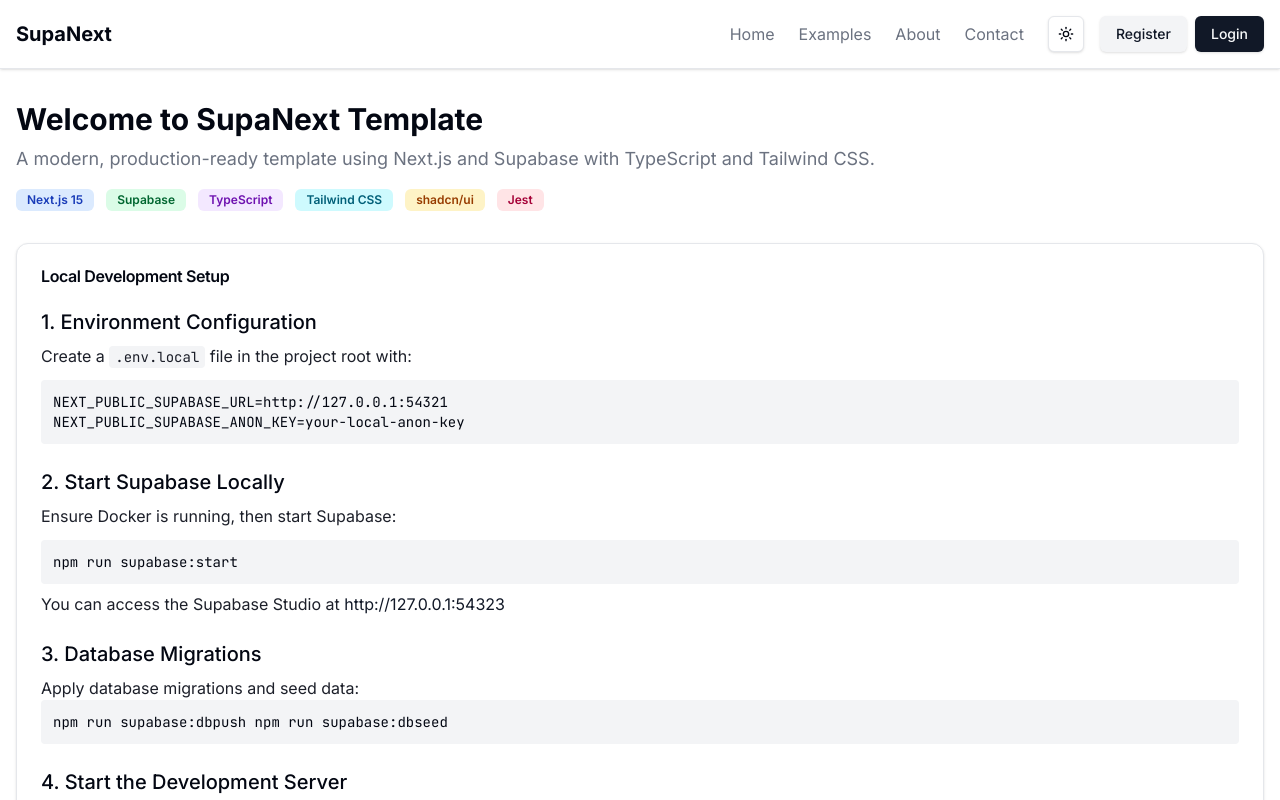
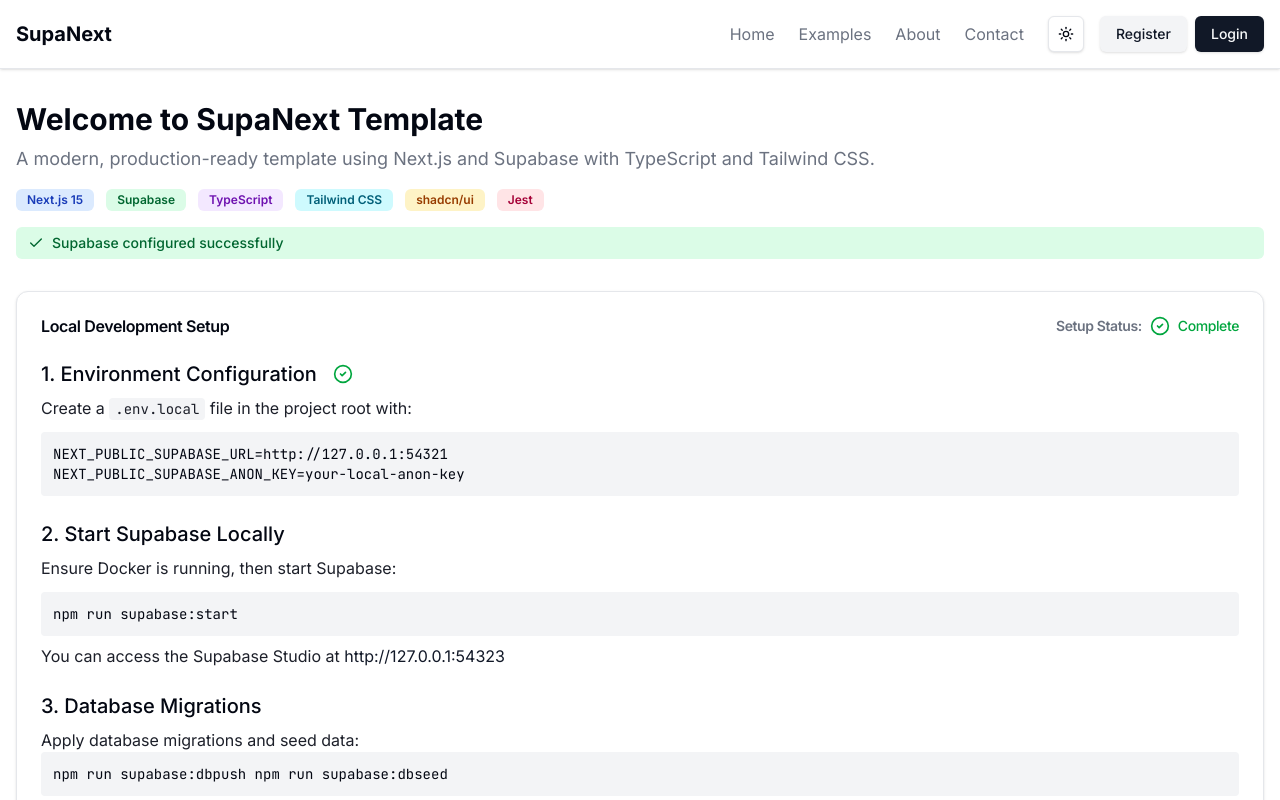
Before and after one commit to JonasWIP/supanexttemplate, a Next.js app: page / in a window 1280 px wide. Shown: the top 800 px of the page. Built offline with nearby package versions, Linux system fonts and the light colour scheme; no server answers.

Commit message:
feat: implement Supabase setup status indicators and enhance environment variable handling

```diff
--- a/app/page.tsx
+++ b/app/page.tsx
@@ -4,10 +4,27 @@
 import { Badge } from '@/components/ui/badge';
 import Link from 'next/link';
 import { cn } from '@/lib/utils';
+import { SupabaseSetupStatus } from '@/components/setup/SupabaseSetupStatus';
+import { ClientEnvInitializer } from '@/components/setup/ClientEnvInitializer';
+import { SetupStepStatus } from '@/components/setup/SetupStepStatus';
 
 export default function HomePage() {
+  // Pass environment variables to client (only NEXT_PUBLIC_ ones)
+  const clientEnvVars = {
+    NEXT_PUBLIC_SUPABASE_URL: process.env.NEXT_PUBLIC_SUPABASE_URL,
+    NEXT_PUBLIC_SUPABASE_ANON_KEY: process.env.NEXT_PUBLIC_SUPABASE_ANON_KEY
+  };
+
+  // Check if Supabase is configured by checking if environment variables are available
+  const isSupabaseConfigured = !!(
+    process.env.NEXT_PUBLIC_SUPABASE_URL &&
+    process.env.NEXT_PUBLIC_SUPABASE_ANON_KEY
+  );
+
   return (
     <PageContainer maxWidth="xl">
+      <ClientEnvInitializer envVars={clientEnvVars} />
+
       <PageHeader
         title="Welcome to SupaNext Template"
         description="A modern, production-ready template using Next.js and Supabase with TypeScript and Tailwind CSS."
@@ -20,16 +37,38 @@
           <Badge variant="secondary" className="bg-amber-100 text-amber-800 dark:bg-amber-900 dark:text-amber-200 hover:bg-amber-100 dark:hover:bg-amber-900">shadcn/ui</Badge>
           <Badge variant="secondary" className="bg-rose-100 text-rose-800 dark:bg-rose-900 dark:text-rose-200 hover:bg-rose-100 dark:hover:bg-rose-900">Jest</Badge>
         </div>
+
+        {/* Supabase setup status indicator */}
+        <div className="mt-4">
+          <SupabaseSetupStatus />
+        </div>
       </PageHeader>
 
       <div className="space-y-8">
         <Card>
           <CardHeader>
-            <CardTitle>Local Development Setup</CardTitle>
+            <CardTitle className="flex justify-between items-center">
+              <span>Local Development Setup</span>
+              {/* Overall setup progress */}
+              <div className="flex gap-2 items-center text-sm">
+                <span className="text-muted-foreground">Setup Status:</span>
+                <SetupStepStatus
+                  isCompleted={isSupabaseConfigured}
+                  title={isSupabaseConfigured ? "Complete" : "Pending"}
+                />
+              </div>
+            </CardTitle>
           </CardHeader>
           <CardContent className="space-y-6">
-            <div>
-              <h3 className="text-xl font-medium mb-2">1. Environment Configuration</h3>
+            <div className="relative">
+              <h3 className="text-xl font-medium mb-2 flex items-center gap-2">
+                <span>1. Environment Configuration</span>
+                <SetupStepStatus
+                  isCompleted={isSupabaseConfigured}
+                  title=""
+                  className="ml-2"
+                />
+              </h3>
               <p className="mb-3">Create a <code className="bg-muted px-1.5 py-0.5 rounded text-sm">.env.local</code> file in the project root with:</p>
               <pre className="bg-muted p-3 rounded overflow-x-auto text-sm">
                 <code>{`NEXT_PUBLIC_SUPABASE_URL=http://127.0.0.1:54321
--- /dev/null
+++ b/components/setup/ClientEnvInitializer.tsx
@@ -0,0 +1,33 @@
+'use client';
+
+import { useEffect } from 'react';
+
+// Safe environment variables to expose to the client
+// Only includes variables that are already meant to be public
+interface ClientEnvVars {
+  NEXT_PUBLIC_SUPABASE_URL?: string;
+  NEXT_PUBLIC_SUPABASE_ANON_KEY?: string;
+}
+
+// Add environment variables to the window object for client-side access
+declare global {
+  interface Window {
+    ENV_VARS?: ClientEnvVars;
+  }
+}
+
+export function ClientEnvInitializer({
+  envVars
+}: {
+  envVars: ClientEnvVars
+}) {
+  useEffect(() => {
+    // Only expose NEXT_PUBLIC_ environment variables to the client
+    window.ENV_VARS = {
+      NEXT_PUBLIC_SUPABASE_URL: envVars.NEXT_PUBLIC_SUPABASE_URL,
+      NEXT_PUBLIC_SUPABASE_ANON_KEY: envVars.NEXT_PUBLIC_SUPABASE_ANON_KEY,
+    };
+  }, [envVars]);
+
+  return null;
+}
--- /dev/null
+++ b/components/setup/SetupStepStatus.tsx
@@ -0,0 +1,32 @@
+'use client';
+
+import { CheckCircle2, Circle } from 'lucide-react';
+import { cn } from '@/lib/utils';
+
+interface SetupStepStatusProps {
+  isCompleted: boolean;
+  title: string;
+  className?: string;
+}
+
+export function SetupStepStatus({ isCompleted, title, className }: SetupStepStatusProps) {
+  return (
+    <div className={cn("flex items-center gap-2", className)}>
+      {isCompleted ? (
+        <CheckCircle2 className="h-5 w-5 text-green-600 dark:text-green-500" />
+      ) : (
+        <Circle className="h-5 w-5 text-muted-foreground" />
+      )}
+      <span
+        className={cn(
+          "font-medium",
+          isCompleted
+            ? "text-green-600 dark:text-green-500"
+            : "text-muted-foreground"
+        )}
+      >
+        {title}
+      </span>
+    </div>
+  );
+}
--- /dev/null
+++ b/components/setup/SupabaseSetupStatus.tsx
@@ -0,0 +1,44 @@
+'use client';
+
+import { useEffect, useState } from 'react';
+import { Check, AlertTriangle } from 'lucide-react';
+import { cn } from '@/lib/utils';
+import { SupabaseClientHelper } from '@/lib/supabase/client';
+
+export function SupabaseSetupStatus() {
+  const [isSetup, setIsSetup] = useState<boolean | null>(null);
+
+  useEffect(() => {
+    // Check if Supabase is configured by checking if environment variables are available
+    const hasEnvVars = typeof window !== 'undefined' &&
+      !!window.ENV_VARS?.NEXT_PUBLIC_SUPABASE_URL &&
+      !!window.ENV_VARS?.NEXT_PUBLIC_SUPABASE_ANON_KEY;
+
+    setIsSetup(hasEnvVars);
+  }, []);
+
+  if (isSetup === null) {
+    return null; // Loading state
+  }
+
+  return (
+    <div className={cn(
+      "flex items-center gap-2 rounded-md py-1.5 px-3",
+      isSetup
+        ? "bg-green-100 text-green-800 dark:bg-green-900/30 dark:text-green-300"
+        : "bg-amber-100 text-amber-800 dark:bg-amber-900/30 dark:text-amber-300"
+    )}>
+      {isSetup ? (
+        <Check className="h-4 w-4 shrink-0" />
+      ) : (
+        <AlertTriangle className="h-4 w-4 shrink-0" />
+      )}
+      <span className="text-sm font-medium">
+        {isSetup
+          ? "Supabase configured successfully"
+          : "Supabase not configured yet"
+        }
+      </span>
+    </div>
+  );
+}
--- a/lib/supabase/client.ts
+++ b/lib/supabase/client.ts
@@ -28,27 +28,50 @@
  */
 export class SupabaseClientHelper {
   /**
+   * Check if the required Supabase environment variables are available
+   */
+  static hasRequiredEnvVars(): boolean {
+    return !!(
+      process.env.NEXT_PUBLIC_SUPABASE_URL &&
+      process.env.NEXT_PUBLIC_SUPABASE_ANON_KEY
+    );
+  }
+
+  /**
    * Creates a Supabase client for client components
+   * @throws Error if environment variables are missing
    */
   static createBrowserClient(): SupabaseClient {
-    return createBrowserClient(
-      process.env.NEXT_PUBLIC_SUPABASE_URL!,
-      process.env.NEXT_PUBLIC_SUPABASE_ANON_KEY!
-    );
+    const supabaseUrl = process.env.NEXT_PUBLIC_SUPABASE_URL;
+    const supabaseAnonKey = process.env.NEXT_PUBLIC_SUPABASE_ANON_KEY;
+
+    if (!supabaseUrl || !supabaseAnonKey) {
+      throw new Error('Your project\'s URL and Key are required to create a Supabase client!\n\nCheck your Supabase project\'s API settings to find these values\n\nhttps://supabase.com/dashboard/project/_/settings/api');
+    }
+
+    return createBrowserClient(supabaseUrl, supabaseAnonKey);
   }
 
   /**
    * Creates a Supabase client for the middleware
    * @param request NextRequest object
    * @param response NextResponse object
+   * @throws Error if environment variables are missing
    */
   static createMiddlewareClient(
     request: RequestWithCookies,
     response: ResponseWithCookies
   ): SupabaseClient {
+    const supabaseUrl = process.env.NEXT_PUBLIC_SUPABASE_URL;
+    const supabaseAnonKey = process.env.NEXT_PUBLIC_SUPABASE_ANON_KEY;
+
+    if (!supabaseUrl || !supabaseAnonKey) {
+      throw new Error('Your project\'s URL and Key are required to create a Supabase client!\n\nCheck your Supabase project\'s API settings to find these values\n\nhttps://supabase.com/dashboard/project/_/settings/api');
+    }
+
     return createServerClient(
-      process.env.NEXT_PUBLIC_SUPABASE_URL!,
-      process.env.NEXT_PUBLIC_SUPABASE_ANON_KEY!,
+      supabaseUrl,
+      supabaseAnonKey,
       {
         cookies: {
           getAll() {
--- a/middleware.ts
+++ b/middleware.ts
@@ -10,10 +10,6 @@
     },
   });
 
-  // Create a Supabase client using our helper class
-  const supabase = SupabaseClientHelper.createMiddlewareClient(request, response);
-
-  try {
   // Get the current path from the URL
   const path = request.nextUrl.pathname;
 
@@ -27,9 +23,26 @@
     publicRoutes.some(route => path === route || path.startsWith(`${route}/`)) ||
     apiRoutes.some(route => path.startsWith(route));
 
+  // Allow access to public routes without Supabase validation
   if (isPublicRoute) {
     return response;
   }
+
+  // Check if Supabase environment variables are available
+  const supabaseUrl = process.env.NEXT_PUBLIC_SUPABASE_URL;
+  const supabaseAnonKey = process.env.NEXT_PUBLIC_SUPABASE_ANON_KEY;
+
+  // If environment variables are missing, redirect to root for setup instructions
+  if (!supabaseUrl || !supabaseAnonKey) {
+    console.warn('⚠️ Missing Supabase environment variables. Redirecting to setup page.');
+    const url = request.nextUrl.clone();
+    url.pathname = '/';
+    return NextResponse.redirect(url);
+  }
+
+  try {
+    // Create a Supabase client using our helper class
+    const supabase = SupabaseClientHelper.createMiddlewareClient(request, response);
 
     // Check if user is authenticated
     const {
@@ -48,7 +61,10 @@
     }
   } catch (error) {
     console.error(`💥 Middleware error: ${error instanceof Error ? error.message : String(error)}`);
-    // On error, just continue without redirecting
+    // On error, redirect to the root page which contains setup instructions
+    const url = request.nextUrl.clone();
+    url.pathname = '/';
+    return NextResponse.redirect(url);
   }
 
   return response;
```
Also changed, not shown: lib/supabase.ts (+21 -5 lines), 1 other file (tests, documents, lock files or other folders). Lines whose indentation alone changed are shown as unchanged.
